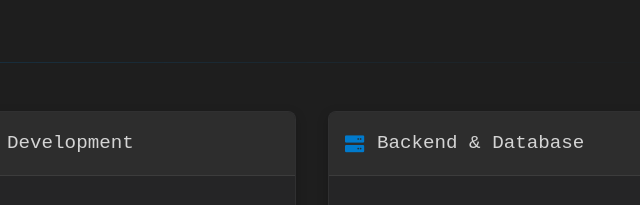
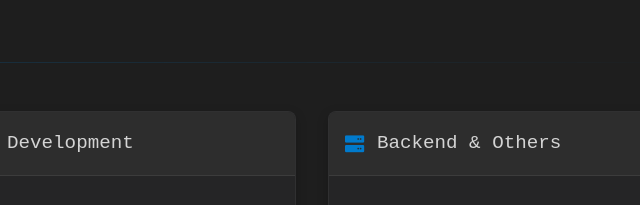
Before and after one commit to Snehil38/Portfolio, a plain HTML site: page index.html in a window 1280 px wide. Shown: the part 1812-2017 px from the top of the page, 536-1176 px from the left. Drawn offline with nearby package versions, Linux system fonts and the light colour scheme.

Commit message:
minor changes #2

```diff
--- a/index.html
+++ b/index.html
@@ -265,7 +265,7 @@
                 <div class="skill-category">
                     <div class="category-header">
                         <i class="fas fa-server"></i>
-                        <h3>Backend & Database</h3>
+                        <h3>Backend & Others</h3>
                     </div>
                     <div class="skill-items">
                         <div class="skill-item">
```
